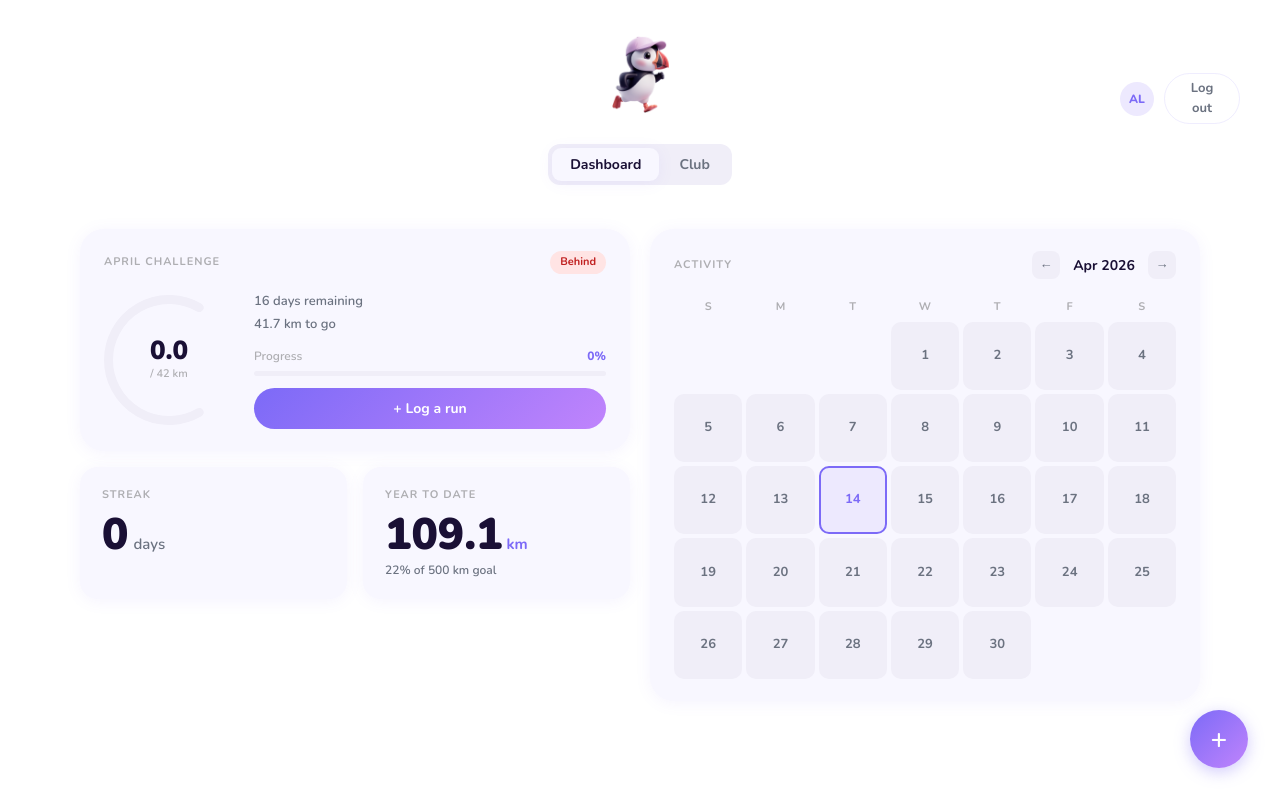
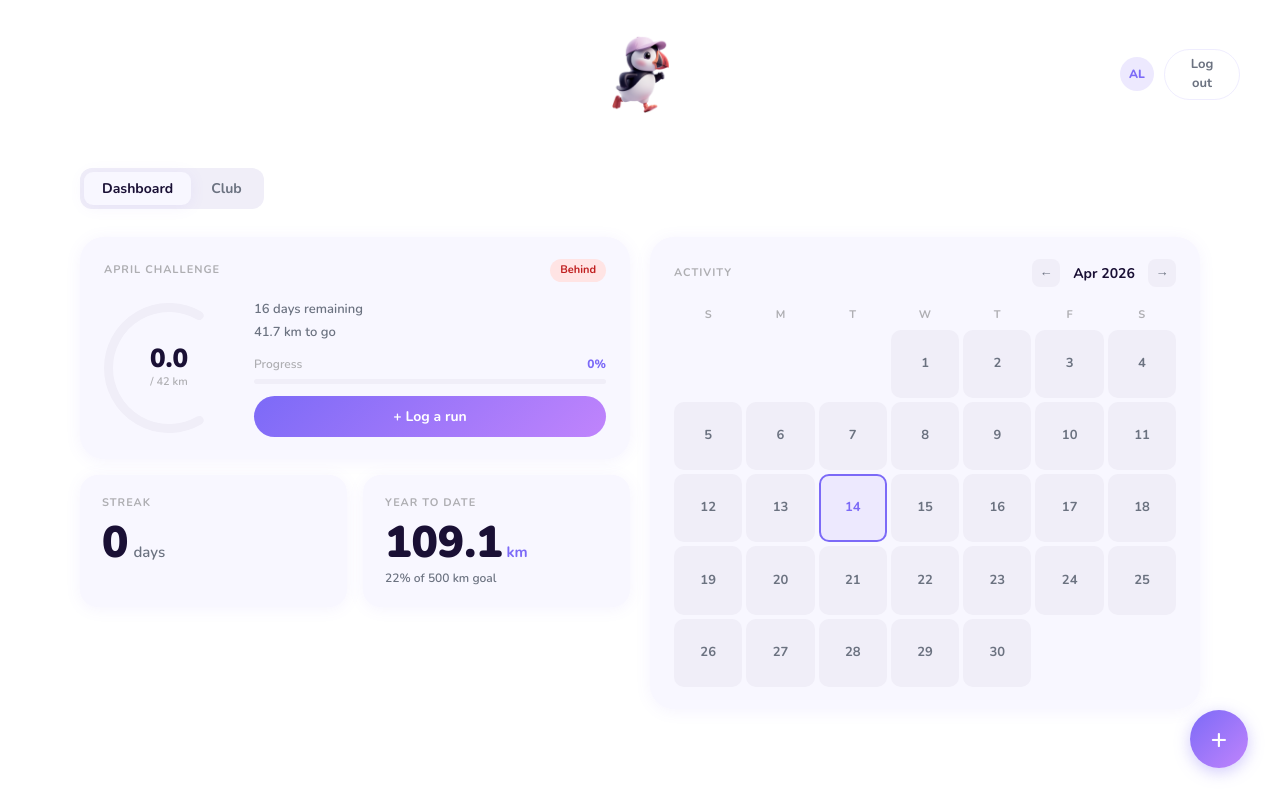
Before and after one commit to andpurnell-code/run-club, a React (Vite) app: page / in a window 1280 px wide. Built offline with nearby package versions, Linux system fonts and the light colour scheme.

Commit message:
Move nav toggle below header, left-aligned above cards

```diff
--- a/src/App.tsx
+++ b/src/App.tsx
@@ -1,5 +1,5 @@
 import { useState } from 'react'
-import { Routes, Route } from 'react-router-dom'
+import { Routes, Route, Link, useLocation } from 'react-router-dom'
 import NavBar from './components/NavBar'
 import Dashboard from './pages/Dashboard'
 import ClubPage from './pages/Club'
@@ -8,6 +8,34 @@ import SplashScreen from './components/SplashScreen'
 import { useRunClub } from './hooks/useRunClub'
 import { t } from './tokens'
 import './index.css'
+
+function PageToggle() {
+  const location = useLocation()
+  return (
+    <div style={{ padding: '16px 40px 0', maxWidth: 1200, margin: '0 auto', boxSizing: 'border-box' }}>
+      <div style={{ display: 'inline-flex', background: t.bg, borderRadius: 12, padding: 4, gap: 2 }}>
+        {[{ label: 'Dashboard', to: '/' }, { label: 'Club', to: '/club' }].map(({ label, to }) => {
+          const active = location.pathname === to
+          return (
+            <Link key={to} to={to} style={{
+              textDecoration: 'none',
+              padding: '6px 18px',
+              borderRadius: 9,
+              fontWeight: 700,
+              fontSize: 14,
+              color: active ? t.text : t.textSecondary,
+              background: active ? t.surface : 'transparent',
+              boxShadow: active ? t.shadow : 'none',
+              transition: 'all 180ms',
+            }}>
+              {label}
+            </Link>
+          )
+        })}
+      </div>
+    </div>
+  )
+}
 
 export default function App() {
   const { club, currentMember, logout, logRun } = useRunClub()
@@ -29,6 +57,7 @@ export default function App() {
     <div style={{ minHeight: '100vh', background: '#ffffff' }}>
       {showSplash && <SplashScreen onDone={() => setShowSplash(false)} />}
       <NavBar memberName={member.name} onLogout={logout} />
+      <PageToggle />
       <Routes>
         <Route path="/" element={<Dashboard member={member} onLogRun={openModal} />} />
         <Route path="/club" element={<ClubPage club={club} currentMember={member} />} />
--- a/src/components/NavBar.tsx
+++ b/src/components/NavBar.tsx
@@ -1,4 +1,4 @@
-import { Link, useLocation } from 'react-router-dom'
+import { Link } from 'react-router-dom'
 import { t } from '../tokens'
 import puffinLogo from '../assets/puffin.png'
 
@@ -8,8 +8,6 @@ interface Props {
 }
 
 export default function NavBar({ memberName, onLogout }: Props) {
-  const location = useLocation()
-
   return (
     <nav style={{
       background: '#ffffff',
@@ -24,38 +22,10 @@ export default function NavBar({ memberName, onLogout }: Props) {
       {/* Spacer to balance right side */}
       <div style={{ width: 120 }} />
 
-      {/* Center: logo + tabs stacked */}
-      <div style={{ display: 'flex', flexDirection: 'column', alignItems: 'center', gap: 8 }}>
-        <Link to="/" style={{ textDecoration: 'none' }}>
-          <img src={puffinLogo} alt="Run Club" style={{ width: 124, height: 124, objectFit: 'contain', display: 'block' }} />
-        </Link>
-        <div style={{
-          display: 'flex',
-          background: t.bg,
-          borderRadius: 12,
-          padding: 4,
-          gap: 2,
-        }}>
-          {[{ label: 'Dashboard', to: '/' }, { label: 'Club', to: '/club' }].map(({ label, to }) => {
-            const active = location.pathname === to
-            return (
-              <Link key={to} to={to} style={{
-                textDecoration: 'none',
-                padding: '6px 18px',
-                borderRadius: 9,
-                fontWeight: 700,
-                fontSize: 14,
-                color: active ? t.text : t.textSecondary,
-                background: active ? t.surface : 'transparent',
-                boxShadow: active ? t.shadow : 'none',
-                transition: 'all 180ms',
-              }}>
-                {label}
-              </Link>
-            )
-          })}
-        </div>
-      </div>
+      {/* Center: logo */}
+      <Link to="/" style={{ textDecoration: 'none' }}>
+        <img src={puffinLogo} alt="Run Club" style={{ width: 124, height: 124, objectFit: 'contain', display: 'block' }} />
+      </Link>
 
       {/* Avatar + logout */}
       <div style={{ display: 'flex', alignItems: 'center', gap: 10, width: 120, justifyContent: 'flex-end' }}>
```
